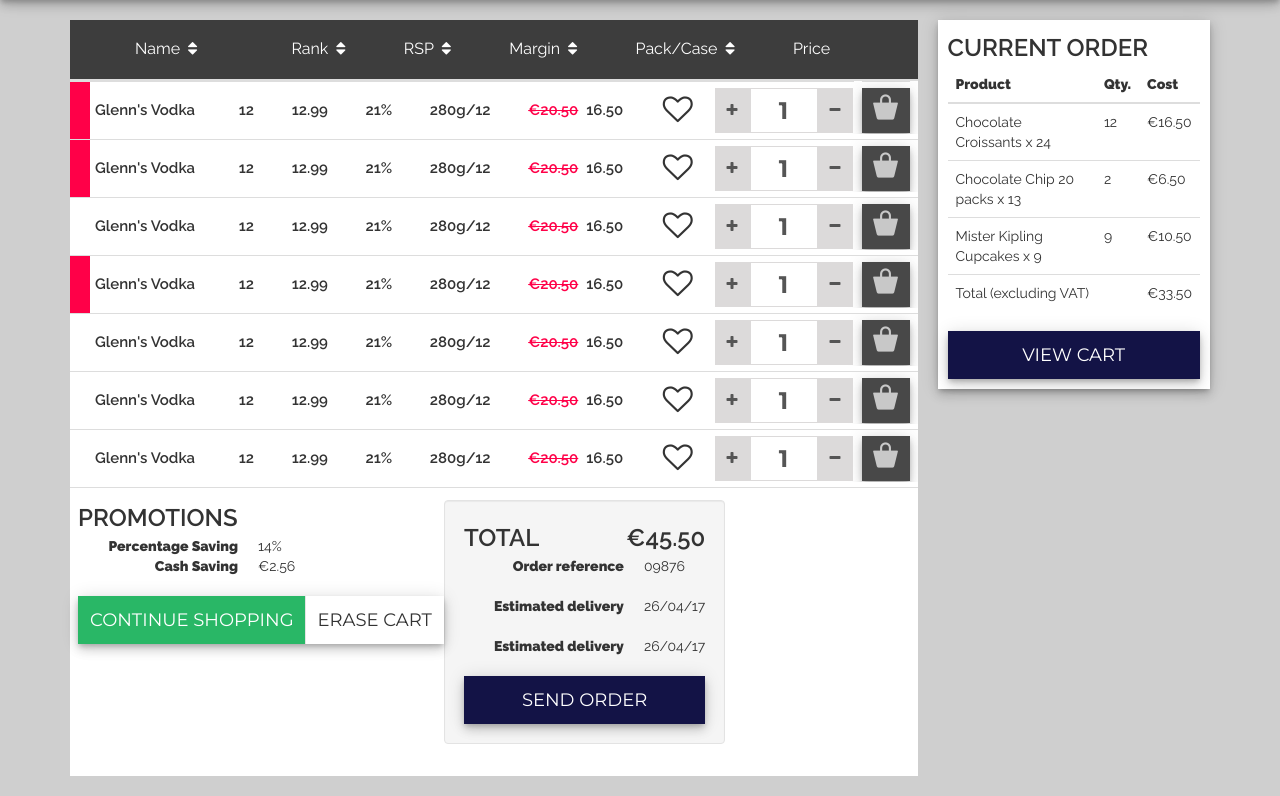
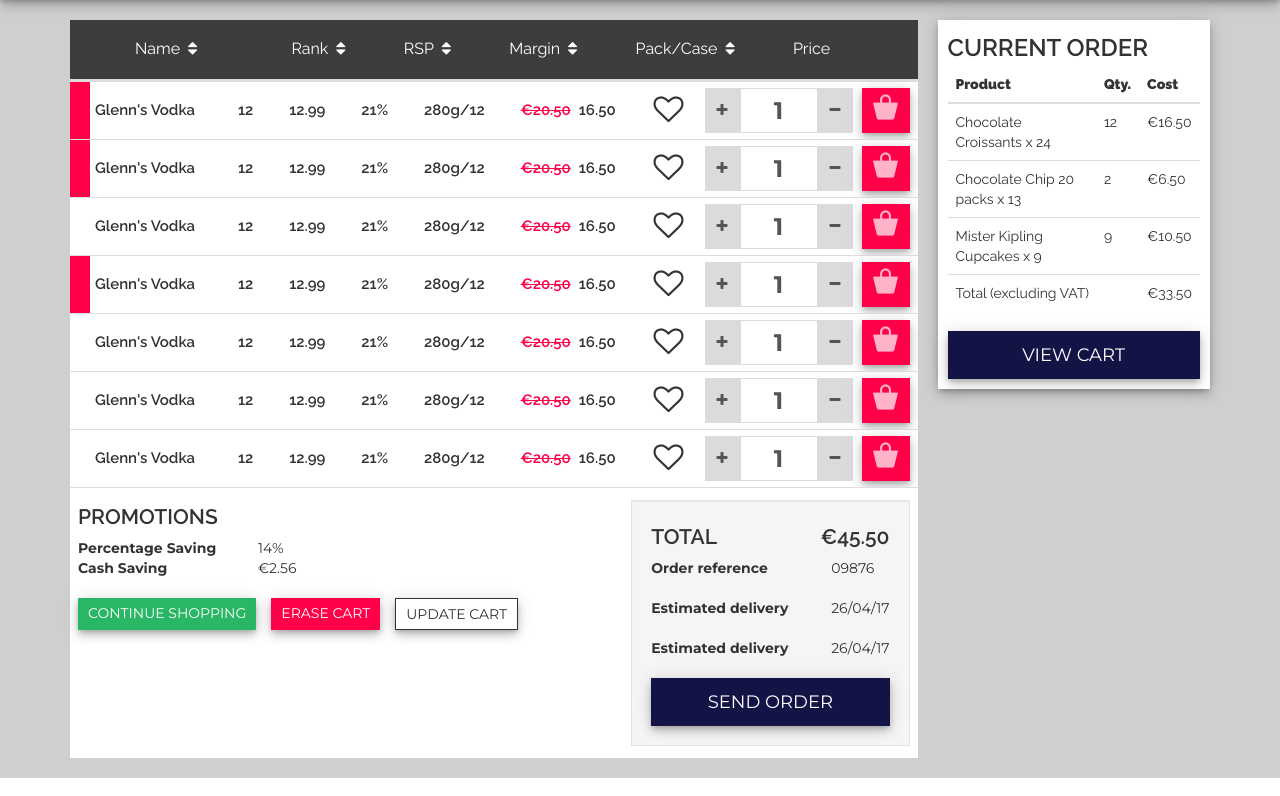
Before and after one commit to EvolutionLabs/bwg-r, a PHP site: page /cart in a window 1280 px wide. Shown: the part 95-891 px from the top of the page. Run offline with PHP 8.4, Linux system fonts and the light colour scheme.

Commit message:
cart updated

```diff
--- a/assets/scss/base.scss
+++ b/assets/scss/base.scss
@@ -27,6 +27,18 @@ body {
 }
 .btn-group, .card{
   box-shadow: 0 3px 5px -1px rgba(0,0,0,.2), 0 6px 10px 0 rgba(0,0,0,.14), 0 1px 18px 0 rgba(0,0,0,.12);
+  &.clear {
+    box-shadow: none;
+  }
+}
+.btn-group.separate {
+  .btn {
+    margin-left: 15px;
+    &:first-child {
+
+      margin-left: 0;
+    }
+  }
 }
 .rltv {
   position: relative;
@@ -34,9 +46,17 @@ body {
 .btn-success {
   background-color: #29b766;
   border-color: darken(#29b766, 10);
-  &:focus,&:active,&:hover,&.active {
-    background-color: #30d376;
-    border-color: darken(#30d376, 10);
+  &:focus,&:active,&:hover,&.active, &:active:focus, &:active:hover {
+    background-color: darken(#29b766, 10);
+    border-color: darken(#29b766, 20);
+  }
+}
+.btn-danger {
+  background-color: #ff0048;
+  border-color: darken(#ff0048, 10);
+  &:focus,&:active,&:hover,&.active, &:active:focus, &:active:hover {
+    background-color: darken(#ff0048, 10);
+    border-color: darken(#ff0048, 20);
   }
 }
 a.btn-inverse {
@@ -91,7 +111,7 @@ a.btn-inverse {
     border-color: transparent;
     color: white;
   }
-  .btn-group & {
+  .btn-group:not(.separate) & {
     box-shadow: none;
     min-width: 50px;
     & + .btn {
@@ -433,8 +453,8 @@ table.flex-table {
     td {
       &.no-grow {
         flex-grow: 0;
-        padding: 8px 0 !important;
-        margin: 0 8px 0 0;
+        padding: 8px 8px 8px 0;
+        margin: 0;
       }
       &.shrink { flex-shrink: 1; }
     }
@@ -453,11 +473,15 @@ table.flex-table {
         }
       }
     }
+    &[data-toggle] {
+      z-index: 1;
+    }
     &[aria-expanded=true] {
       td.hide-x {
         max-width: 0;
         padding: 0;
         overflow: hidden;
+        position: relative;
       }
     }
   }
@@ -606,7 +630,7 @@ input::-webkit-input-placeholder, button {
       position: relative;
       &::after {
         position: absolute;
-        height: 6px;
+        height: 58px;
         bottom: calc(100% - 1px);
         left: 0;
         width: 100%;
@@ -619,18 +643,21 @@ input::-webkit-input-placeholder, button {
       transition: all .5s cubic-bezier(.4,0,.2,1);
     }
     cursor: pointer;
+    &[data-target] {
+      >td {
+        z-index:1;
+      }
+    }
     &[aria-expanded=true] {
       border-bottom:2px solid #eee;
       box-shadow: 0 3px 5px -1px rgba(0,0,0,.2), 0 6px 10px 0 rgba(0,0,0,.14), 0 1px 18px 0 rgba(0,0,0,.12);
       position: relative;
-      z-index: 1;
+      z-index:unset;
       margin-top: 15px;
       + .hiddenRow {
         box-shadow: 0 3px 5px -1px rgba(0,0,0,.2), 0 6px 10px 0 rgba(0,0,0,.14), 0 1px 18px 0 rgba(0,0,0,.12);
         margin-bottom: 15px;
         position: relative;
-        z-index: 1;
-
         + [aria-expanded=true] {
           margin-top: 0;
         }
@@ -648,5 +675,12 @@ input::-webkit-input-placeholder, button {
   .flexCol {
     display: flex;
     flex-direction: column;
+    flex-grow: 1;
+    &:last-child {
+      flex-grow: 0;
+    }
+    .btn-group.clear {
+      display: inline-flex;
+    }
   }
 }
--- a/assets/scss/section.scss
+++ b/assets/scss/section.scss
@@ -43,6 +43,25 @@
     font-size: 1.6rem;
   }
 }
+dl, .dl-horizontal {
+  font-family: 'Montserrat', sans-serif;
+  font-weight: 400;
+  dt {
+    text-align: left;
+  }
+}
+.afterFlexTable h4 {
+  font-size: 21px;
+  margin-bottom: 10px;
+}
+.well {
+  border-radius: 0;
+  margin-bottom: 0;
+
+  & h4 {
+    font-size: 21px;
+  }
+}
 .sliderContainer {
   height: 500px;
   img {opacity: 0;}
@@ -67,7 +86,7 @@
     }
   }
   .input-group {
-    max-width: 140px;
+    max-width: 150px;
     height: 47px;
     margin: -3px 0;
     border-radius: 0;
@@ -100,7 +119,6 @@
       justify-content: space-between;
       .btn-stock {
         align-self: flex-end;
-        border: 1px solid;
       }
     }
     >* {
--- a/parts/pages/cart.php
+++ b/parts/pages/cart.php
@@ -169,7 +169,7 @@ function makeSlug($name) {
 								</div>
 							</td>
 							<td class="no-grow hide-x">
-								<a href="#remove-from-cart?id=<?= $dd['id'] ;?>" onclick="javascript:void(0)" class="btn btn-cart btn-sm btn-inverse">
+								<a href="#remove-from-cart?id=<?= $dd['id'] ;?>" onclick="javascript:void(0)" class="btn btn-cart btn-sm btn-danger">
 									<i class="fa fa-2x bwg-i-cart"></i>
 								</a>
 							</td>
@@ -226,7 +226,7 @@ function makeSlug($name) {
 													</span>
 												</div>
 												<a href="#remove-from-cart?id=<?= $dd['id'] ;?>" onclick="javascript:void(0)" class="btn btn-cart btn-inverse btn-block">Remove</a>
-												<a href="#" class="btn btn-default btn-stock btn-block accordion-toggle" data-toggle="collapse" data-target="#stock-<?= $dd['id']; ?>">View Stock Card</a>
+												<a href="#" class="btn btn-default btn-stock btn-block accordion-toggle btn-outline" data-toggle="collapse" data-target="#stock-<?= $dd['id']; ?>">View Stock Card</a>
 											</div>
 										</div>
 									</div>
@@ -255,9 +255,10 @@ function makeSlug($name) {
 								<dd>€2.56</dd>
 							</dl>
 
-							<div class="btn-group">
-								<a href="#" class="btn btn-success">Continue Shopping</a>
-								<a href="#" class="btn btn-default">Erase Cart</a>
+							<div class="btn-group clear separate">
+								<a href="#" class="btn btn-sm btn-success">Continue Shopping</a>
+								<a href="#" class="btn btn-sm btn-danger">Erase Cart</a>
+								<a href="#" class="btn btn-sm btn-default btn-outline">Update Cart</a>
 							</div>
 						</div>
 						<div class="flexCol well">
--- a/parts/pages/section.php
+++ b/parts/pages/section.php
@@ -341,7 +341,7 @@ function makeSlug($name) {
 													</span>
 												</div>
 												<a href="#add-to-cart?id=<?= $dd['id'] ;?>" onclick="javascript:void(0)" class="btn btn-cart btn-success btn-block">Add to cart</a>
-												<a href="#" class="btn btn-default btn-stock btn-block">View Stock Card</a>
+												<a href="#" class="btn btn-default btn-stock btn-block btn-outline">View Stock Card</a>
 
 											</div>
 										</div>
```
Also changed, not shown: assets/scss/base.css (+37 -14 lines), assets/scss/section.css (+18 -3 lines), assets/css/base.css, assets/css/section.css, 2 other files.
